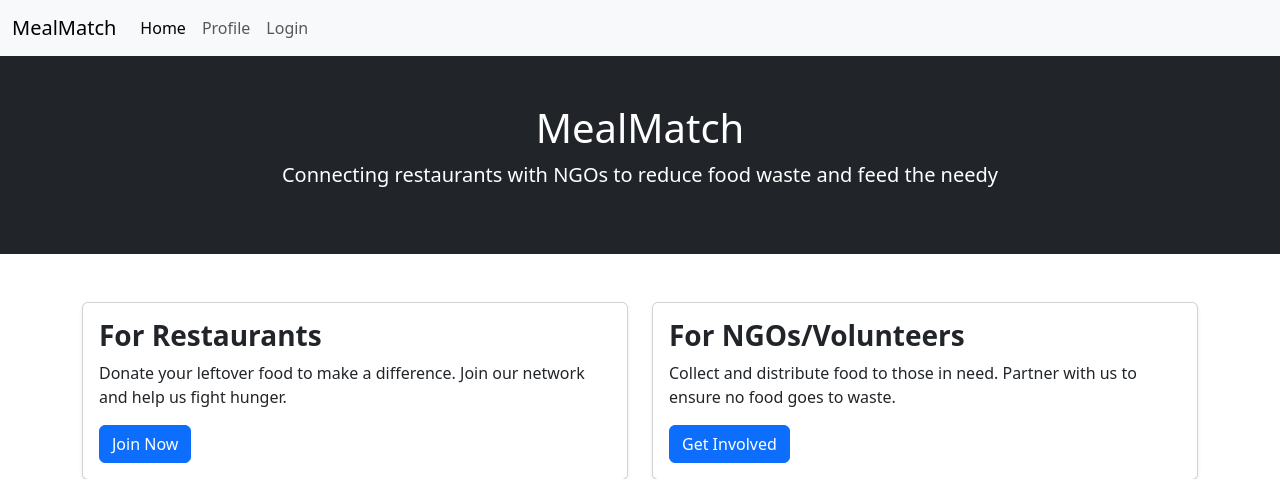
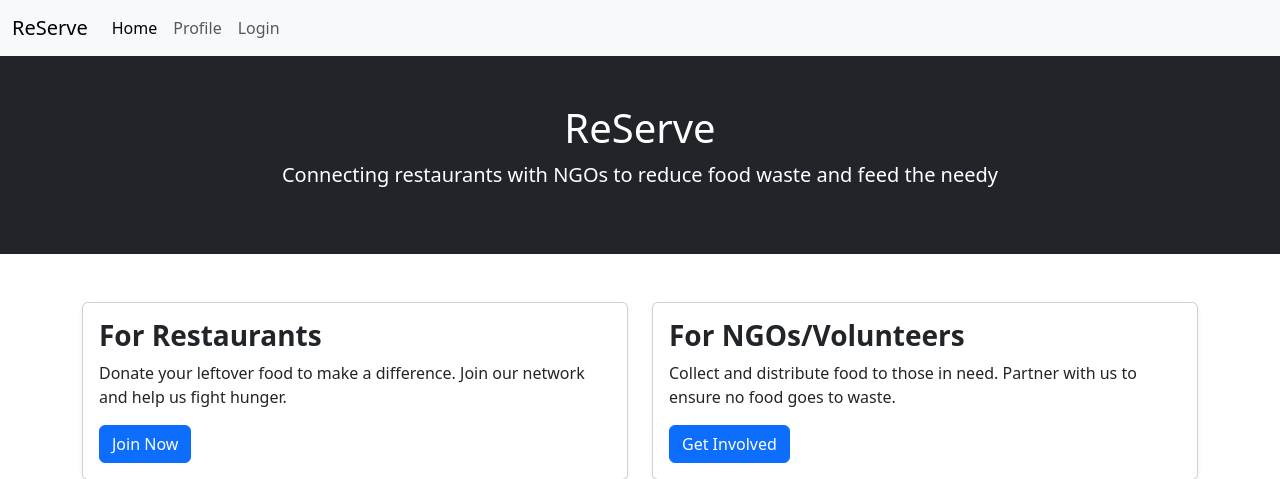
Before and after one commit to saany007/ReServe, a Flask app: page / in a window 1280 px wide. Shown: the top 479 px of the page. Run offline with Flask 3, Linux system fonts and the light colour scheme.

Commit message:
Update index.html

```diff
--- a/templates/index.html
+++ b/templates/index.html
@@ -5,7 +5,7 @@
 {% block nav %}
 <nav class="navbar navbar-expand-lg bg-body-tertiary">
     <div class="container-fluid">
-      <a class="navbar-brand" href="/">MealMatch</a>
+      <a class="navbar-brand" href="/">ReServe</a>
       <button class="navbar-toggler" type="button" data-bs-toggle="collapse" data-bs-target="#navbarNav" aria-controls="navbarNav" aria-expanded="false" aria-label="Toggle navigation">
         <span class="navbar-toggler-icon"></span>
       </button>
@@ -29,7 +29,7 @@
 {% block body %}
 
 <header class="bg-dark text-white text-center py-5">
-    <h1>MealMatch</h1>
+    <h1>ReServe</h1>
     <p class="lead">Connecting restaurants with NGOs to reduce food waste and feed the needy</p>
 </header>
 
```
